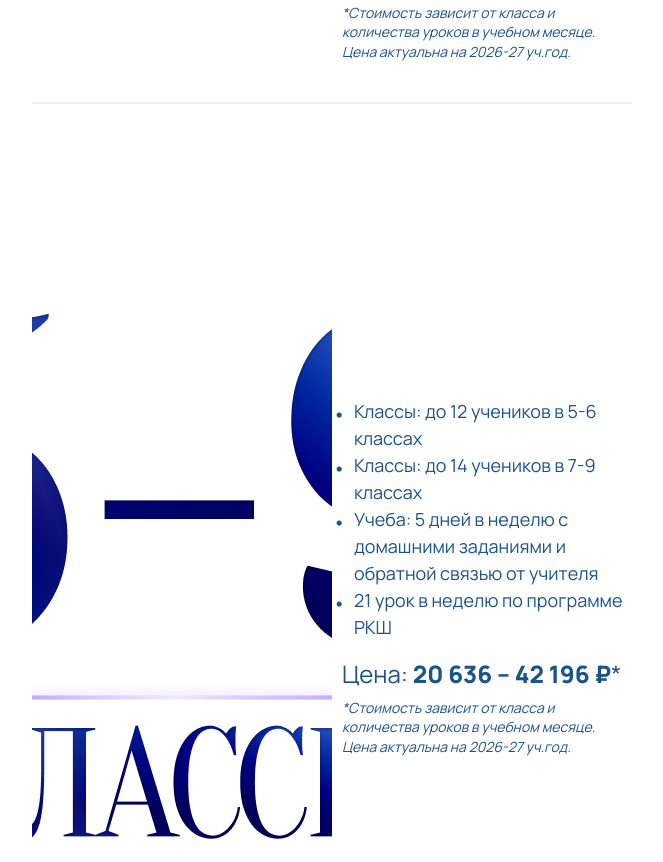
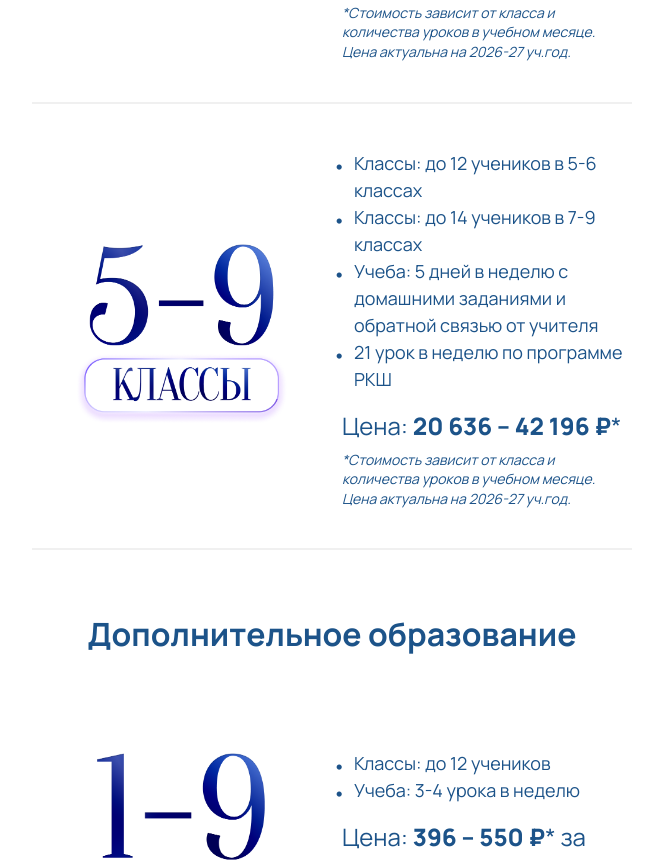
Before and after one commit to Yatoshk/OnlineSchool, a Vue app in the folder OnlineSchoolCopy/WebApp/: page /prices in a window 1280 px wide. Shown: the part 720-1582 px from the top of the page, without its empty margins (308-971 px from the left). Built offline with nearby package versions, Linux system fonts and the light colour scheme.

Commit message:
Update Prices.vue

```diff
--- a/OnlineSchoolCopy/WebApp/src/views/Prices.vue
+++ b/OnlineSchoolCopy/WebApp/src/views/Prices.vue
@@ -224,6 +224,7 @@ h1 {
 .card-image {
   justify-content: center;
   align-items: center;
+  max-width: 250px;
 }
 .card-content {
   flex: 1;
```
